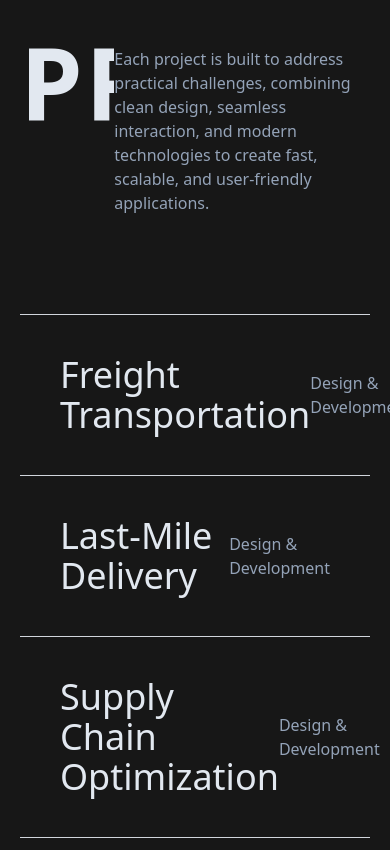
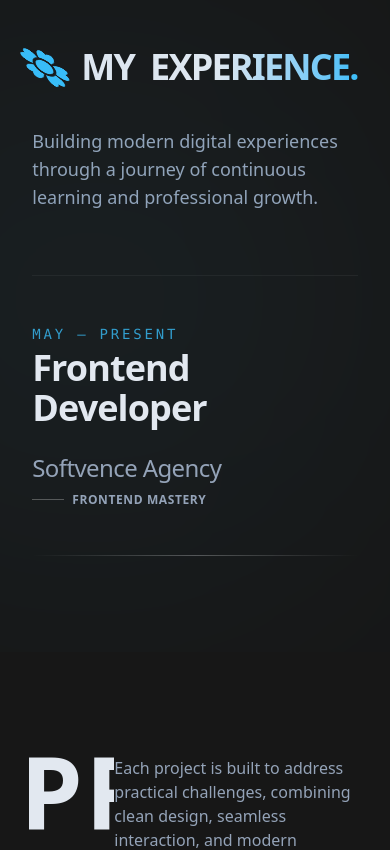
Before and after one commit to Sajnin14/sajnin-frontend, a React (Vite) app: page / in a window 390 px wide. Shown: the part 3380-4230 px from the top of the page. Built offline with nearby package versions, Linux system fonts and the light colour scheme.

Commit message:
experience section added

```diff
--- a/src/AllPages/HomePage.jsx
+++ b/src/AllPages/HomePage.jsx
@@ -3,6 +3,7 @@ import FloatingTargetComponents from "@/components/Animations/FloatingTargetComp
 import SkillsSection2 from "@/components/Common/SkillsSection2";
 import Achivements from "@/components/HomePageComponents/Achivements";
 import ContactSection from "@/components/HomePageComponents/ContactSection";
+import ExperiencesSection from "@/components/HomePageComponents/ExperiencesSection";
 import FaqSection from "@/components/HomePageComponents/FaqSection";
 import HeroSction from "@/components/HomePageComponents/HeroSction";
 import ProjectsSection from "@/components/HomePageComponents/ProjectsSection";
@@ -22,6 +23,7 @@ export default function HomePage() {
       <TechMarqueeSection />
       <SkillsSection />
       <SkillsTagCloud />
+      <ExperiencesSection/>
       {/* <FloatingTargetComponents /> */}
       <ProjectsSection />
       <Achivements />
--- a/src/components/Common/AllPhotos.jsx
+++ b/src/components/Common/AllPhotos.jsx
@@ -1,6 +1,8 @@
 import React from 'react';
-import self from '@/assets/Images/self.png'
+import self from '@/assets/Images/self.png';
+import flower from '@/assets/Images/flower.png';
 
 export const AllPhotos = {
     self,
+    flower,
 }
--- /dev/null
+++ b/src/components/HomePageComponents/ExperiencesSection.jsx
@@ -0,0 +1,124 @@
+import React from "react";
+import { motion } from "motion/react";
+import Container from "../Common/Container";
+import { AllPhotos } from "../Common/AllPhotos";
+
+// Experience data
+const experiences = [
+    {
+        title: "Frontend Developer",
+        officeName: "Softvence Agency",
+        duration: "May — Present",
+        url: "https://softvence.com/"
+    },
+];
+
+const ExperiencesSection = () => {
+    return (
+        <section className="w-full bg-primary py-24 md:py-32 relative overflow-hidden" id="experience">
+            <Container>
+                <div className="flex flex-col gap-16">
+                    {/* Section Heading */}
+                    <motion.div
+                        initial={{ opacity: 0, x: -50 }}
+                        whileInView={{ opacity: 1, x: 0 }}
+                        viewport={{ once: true }}
+                        transition={{ duration: 0.8, ease: "easeOut" }}
+                        className="flex flex-col gap-4"
+                    >
+                        <div className="flex items-center gap-6">
+                            {/* Spinning Flower */}
+                            <motion.div
+                                animate={{ rotate: 360 }}
+                                transition={{ duration: 8, repeat: Infinity, ease: "linear" }}
+                                className="text-highlight"
+                            >
+                                <img src={AllPhotos?.flower} alt="flower" className="w-14 h-14" />
+                            </motion.div>
+
+                            <h2 className="text-4xl md:text-6xl font-bold tracking-tighter uppercase leading-none flex items-center gap-4 bg-clip-text text-transparent bg-linear-to-r from-primaryText via-primaryText to-highlight">
+                                <span>My</span>
+                                <span>Experience.</span>
+                            </h2>
+                        </div>
+                        <p className="text-secondaryText text-lg md:text-xl max-w-lg mt-4 ml-0 md:ml-20">
+                            Building modern digital experiences through a journey of continuous learning and professional growth.
+                        </p>
+                    </motion.div>
+
+                    {/* Experiences List */}
+                    <div className="flex flex-col border-t border-white/5">
+                        {experiences.map((exp, index) => (
+                            <ExperienceItem key={index} {...exp} index={index} />
+                        ))}
+                    </div>
+                </div>
+            </Container>
+
+            {/* Decorative background element */}
+            <div className="absolute top-1/2 right-0 -translate-y-1/2 w-150 h-150 bg-highlight/5 rounded-full blur-[140px] pointer-events-none" />
+        </section>
+    );
+};
+
+const ExperienceItem = ({ title, officeName, duration, url, index }) => {
+    return (
+        <motion.a
+            href={url}
+            target="_blank"
+            rel="noopener noreferrer"
+            initial={{ opacity: 0, y: 30 }}
+            whileInView={{ opacity: 1, y: 0 }}
+            viewport={{ once: true, margin: "-50px" }}
+            transition={{ duration: 0.7, delay: index * 0.1, ease: [0.215, 0.61, 0.355, 1] }}
+            className="group relative flex flex-col md:flex-row md:items-center justify-between py-12 transition-all duration-500 ease-in-out cursor-pointer px-4 md:px-8 -mx-4 md:-mx-8 rounded-xl overflow-hidden block"
+        >
+            {/* Bottom Border */}
+            <div className="absolute bottom-0 left-4 right-4 md:left-8 md:right-8 h-px bg-linear-to-r from-transparent via-border to-transparent opacity-30 group-hover:opacity-100 group-hover:scale-x-110 transition-all duration-700" />
+
+            {/* Hover Background */}
+            <div className="absolute inset-0 bg-white/3 translate-y-full group-hover:translate-y-0 transition-transform duration-500 ease-out -z-10" />
+
+            <div className="flex flex-col gap-1 relative z-10">
+                <span className="text-highlight/80 font-mono text-sm tracking-[0.2em] uppercase group-hover:text-highlight transition-colors duration-300">
+                    {duration}
+                </span>
+                <h3 className="text-4xl md:text-6xl font-bold text-primaryText group-hover:text-highlight transition-colors duration-300 tracking-tight">
+                    {title}
+                </h3>
+            </div>
+
+            <div className="flex flex-col md:items-end mt-6 md:mt-0 gap-2 relative z-10">
+                <span className="text-2xl md:text-3xl text-secondaryText font-medium tracking-tight group-hover:text-white transition-colors duration-300">
+                    {officeName}
+                </span>
+                <div className="flex items-center gap-2 md:justify-end">
+                    <div className="w-8 h-px bg-border/30 group-hover:w-16 group-hover:bg-highlight transition-all duration-300" />
+                    <span className="text-xs text-secondaryText group-hover:text-highlight transition-colors duration-300 uppercase tracking-wider font-semibold">
+                        Frontend Mastery
+                    </span>
+                </div>
+            </div>
+
+            {/* Link Arrow */}
+            <div className="absolute right-4 md:right-8 top-1/2 -translate-y-1/2 opacity-0 -translate-x-4 group-hover:opacity-100 group-hover:translate-x-0 transition-all duration-500 hidden lg:block">
+                <svg
+                    width="48"
+                    height="48"
+                    viewBox="0 0 24 24"
+                    fill="none"
+                    stroke="currentColor"
+                    strokeWidth="1.5"
+                    strokeLinecap="round"
+                    strokeLinejoin="round"
+                    className="text-highlight"
+                >
+                    <line x1="7" y1="17" x2="17" y2="7"></line>
+                    <polyline points="7 7 17 7 17 17"></polyline>
+                </svg>
+            </div>
+        </motion.a>
+    );
+};
+
+export default ExperiencesSection;
--- a/src/components/HomePageComponents/ProjectsSection.jsx
+++ b/src/components/HomePageComponents/ProjectsSection.jsx
@@ -107,7 +107,7 @@ export default function ProjectsSection() {
 
                 {/* Hover Content */}
                 <div className="absolute inset-0 flex items-center justify-center opacity-0 group-hover:opacity-100 transition duration-300 pointer-events-auto">
-                  <Link to={'/projects'} className="w-24 h-24 rounded-full bg-primaryText text-primary flex items-center justify-center text-xs">
+                  <Link to={'https://github.com/Sajnin14'} target="_blank" className="w-24 h-24 rounded-full bg-primaryText text-primary flex items-center justify-center text-xs">
                     View
                   </Link>
                 </div>
```
Also changed, not shown: src/components/accordion-05.jsx (+26 -20 lines), src/assets/Images/flower.png (added).
